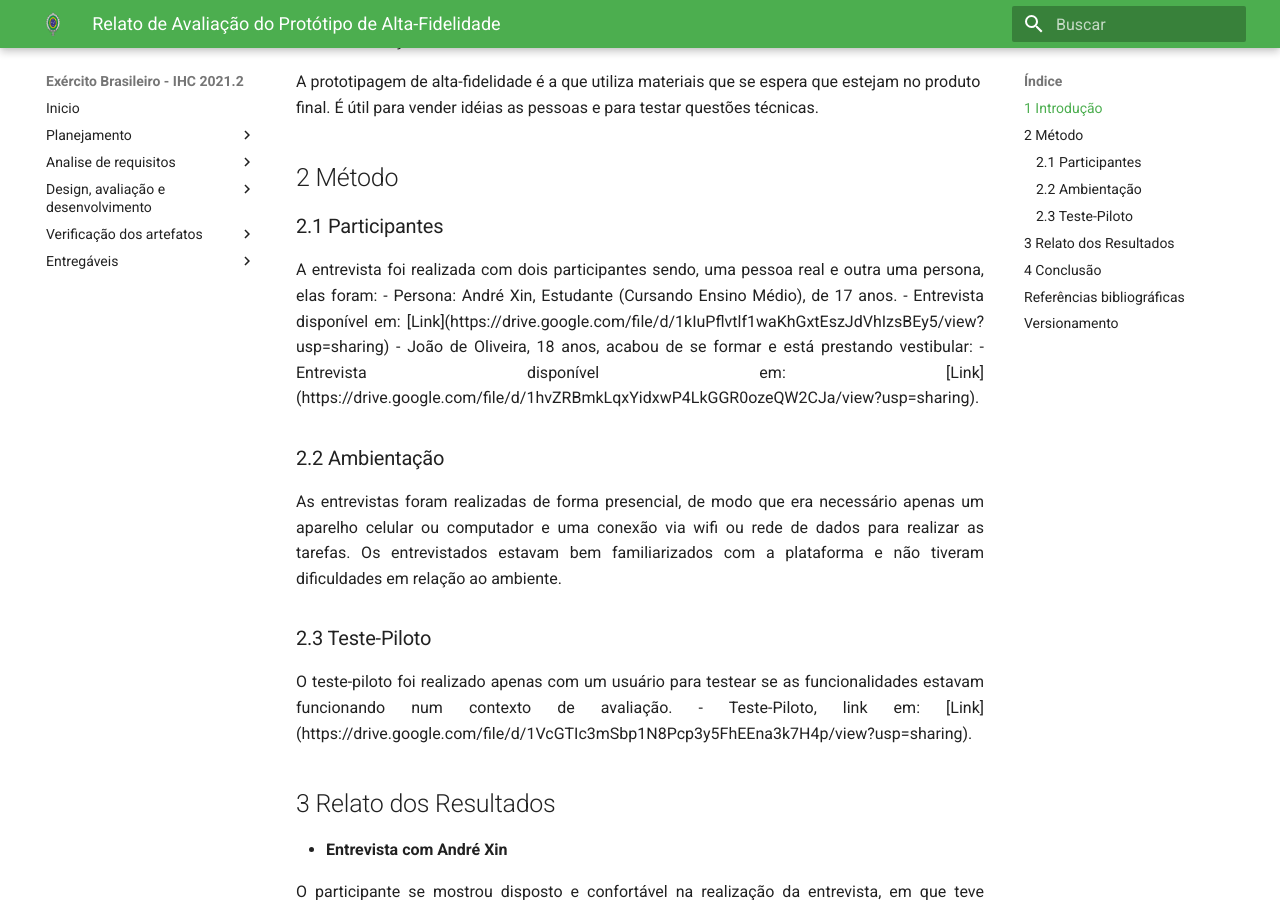
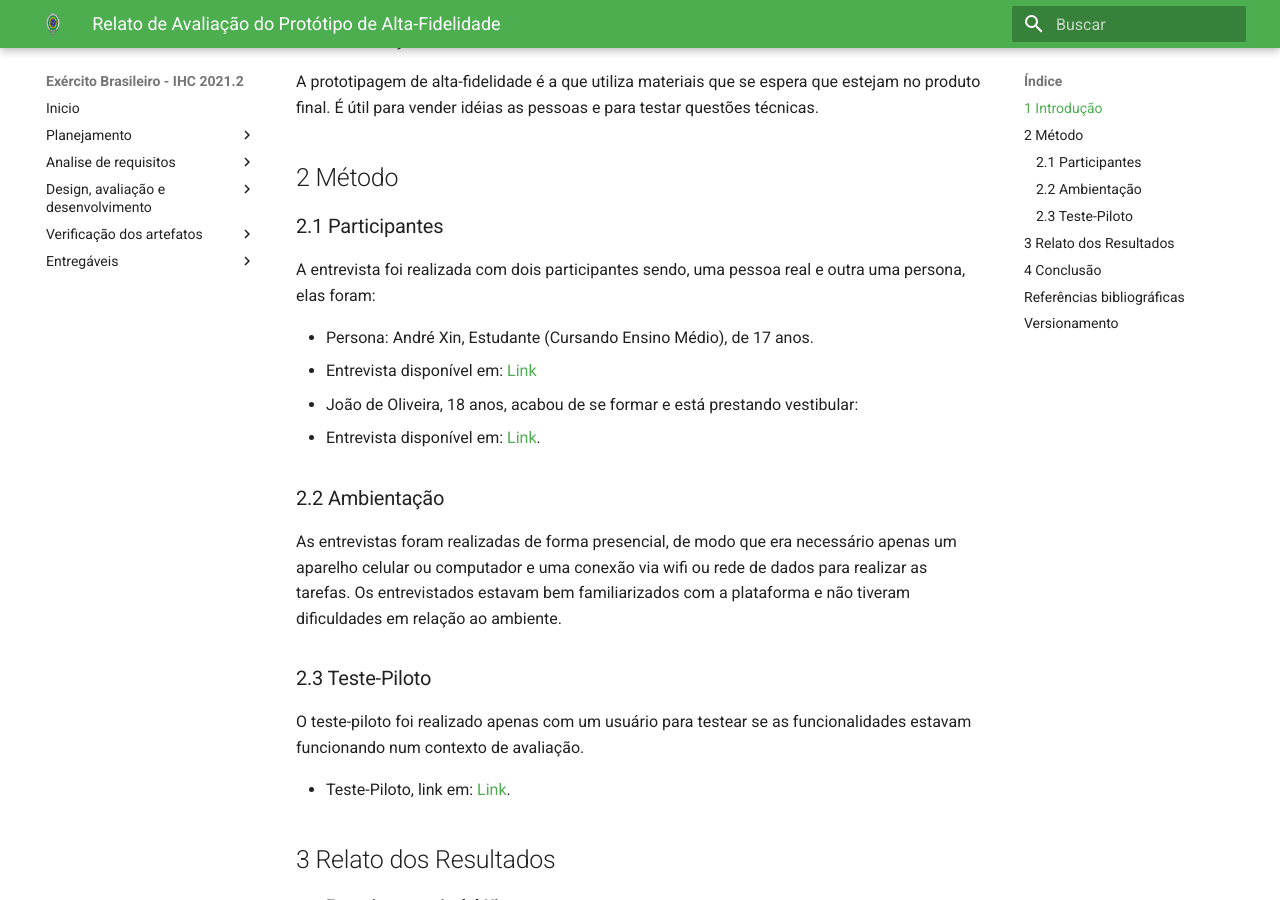
Before and after one commit to heitormsb/2021.2-Exercito-Brasileiro, an MkDocs documentation site: the page built from docs/Design_avaliacao_desenv/nivel3/relato_protoAltaFid.md, in a window 1280 px wide and 900 px high, scrolled down 203 px. Built offline with MkDocs 1.6.1 and Material for MkDocs 9.7.7, drawn with Linux system fonts in a browser that asks for light colours.

Commit message:
fix: links arquivo

```diff
--- a/docs/Design_avaliacao_desenv/nivel3/relato_protoAltaFid.md
+++ b/docs/Design_avaliacao_desenv/nivel3/relato_protoAltaFid.md
@@ -6,7 +6,6 @@ A prototipagem de alta-fidelidade é a que utiliza materiais que se espera que e
 ## 2 Método
 
 ### 2.1 Participantes
-<div style="text-align: justify">
 A entrevista foi realizada com dois participantes sendo, uma pessoa real e outra uma persona, elas foram:
 
 - Persona: André Xin, Estudante (Cursando Ensino Médio), de 17 anos.
@@ -14,20 +13,16 @@ A entrevista foi realizada com dois participantes sendo, uma pessoa real e outra
 
 - João de Oliveira, 18 anos, acabou de se formar e está prestando vestibular:
   - Entrevista disponível em: [Link](https://drive.google.com/file/d/1hvZRBmkLqxYidxwP4LkGGR0ozeQW2CJa/view?usp=sharing).
-</div>
 
 ### 2.2 Ambientação
-<div style="text-align: justify">
 As entrevistas foram realizadas de forma presencial, de modo que era necessário apenas um aparelho celular ou computador e uma conexão via wifi ou rede de dados para realizar as tarefas. Os entrevistados estavam bem familiarizados com a plataforma e não tiveram dificuldades em relação ao ambiente.
-</div>
 
 ### 2.3 Teste-Piloto
-<div style="text-align: justify">
 
 O teste-piloto foi realizado apenas com um usuário para testear se as funcionalidades estavam funcionando num contexto de avaliação.
+
 - Teste-Piloto, link em: [Link](https://drive.google.com/file/d/1VcGTIc3mSbp1N8Pcp3y5FhEEna3k7H4p/view?usp=sharing).
 
-</div>
 
 ## 3 Relato dos Resultados
 
```
